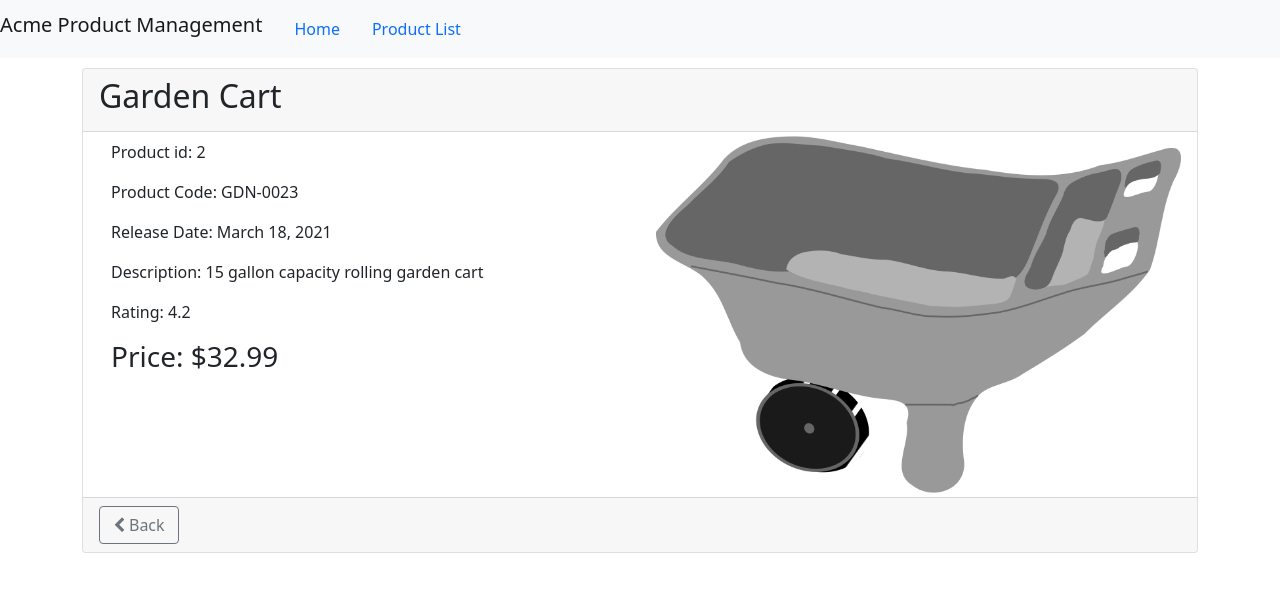
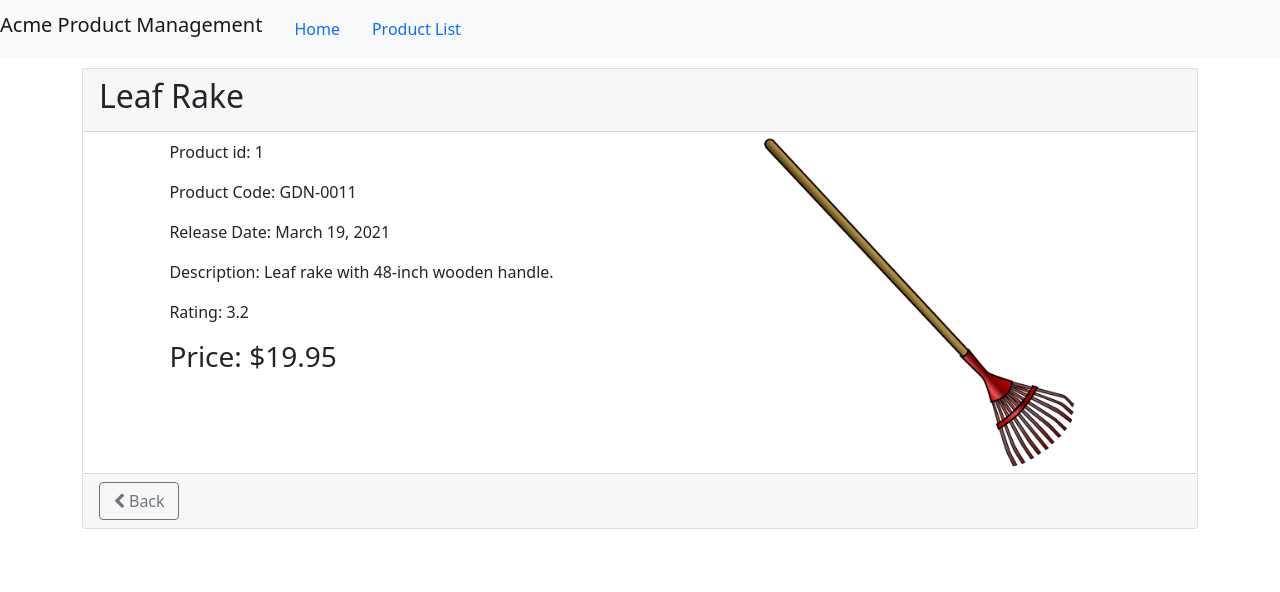
Before and after one commit to conradoalexsander/Angular-APM, an Angular app: page /products/1 in a window 1280 px wide. Shown: the top 592 px of the page. Built offline with nearby package versions, Linux system fonts and the light colour scheme.

Commit message:
Added dynamic product to product detail

```diff
--- a/src/app/products/product-detail.component.html
+++ b/src/app/products/product-detail.component.html
@@ -5,8 +5,8 @@
     </div>
 
     <div class="container">
-        <div class="row">
-            <div class="col-sm">
+        <div class="row ">
+            <div class="col-sm d-flex justify-content-center">
                 <ul class="list-group list-group-flush border-0">
                     <li class="list-group-item border-bottom-0">Product id: {{product?.productId}}</li>
                     <li class="list-group-item border-bottom-0">Product Code: {{product?.productCode}}</li>
@@ -20,10 +20,12 @@
                 </ul>
             </div>
             <div class="col-sm">
-                <div class='img-container'>
-                    <img [src]='product?.imageUrl'
-                         alt=''
-                         class='img-fluid img-thumbnail border-0'>
+                <div class='container d-flex justify-content-center'>
+                    <div class='col-md-8 px-0 '>
+                        <img [src]='product?.imageUrl'
+                             alt=''
+                             class='img-fluid img-thumbnail border-0 rounded mx-auto d-block'>
+                    </div>
                 </div>
             </div>
         </div>
--- a/src/app/products/product-detail.component.ts
+++ b/src/app/products/product-detail.component.ts
@@ -1,30 +1,32 @@
-import { Component, OnInit } from '@angular/core';
+import { Component, OnDestroy, OnInit } from '@angular/core';
 import { ActivatedRoute, Router } from '@angular/router';
+import { Subscription } from 'rxjs';
 import { IProduct } from './product';
+import { ProductService } from './product.service';
 
 @Component({
   templateUrl: './product-detail.component.html',
   styleUrls: ['./product-detail.component.css']
 })
-export class ProductDetailComponent implements OnInit {
+export class ProductDetailComponent implements OnInit, OnDestroy {
+  constructor(private productService: ProductService, private route: ActivatedRoute, private router: Router) { }
   pageTitle: string = 'Product Detail';
   product: IProduct | undefined;
-
-  constructor(private route: ActivatedRoute, private router: Router) { }
+  sub!: Subscription;
 
   ngOnInit(): void {
     const id = Number(this.route.snapshot.paramMap.get('id'));
     this.pageTitle += `: ${id}`;
-    this.product = {
-      "productId": 2,
-      "productName": "Garden Cart",
-      "productCode": "GDN-0023",
-      "releaseDate": "March 18, 2021",
-      "description": "15 gallon capacity rolling garden cart",
-      "price": 32.99,
-      "starRating": 4.2,
-      "imageUrl": "assets/images/garden_cart.png"
-    };
+    this.sub = this.productService.getProducts().subscribe({
+      next: products => {
+        this.product = products.find(product => product.productId == id);
+      },
+      error: err => console.log('Invalid product id')
+    });
+  }
+
+  ngOnDestroy(): void {
+    this.sub.unsubscribe;
   }
 
   onBack(): void {
--- a/src/app/products/product-list.component.html
+++ b/src/app/products/product-list.component.html
@@ -47,6 +47,7 @@
                         </td>
                         <td>
                             <a [routerLink]="['/products', product.productId]"
+                               [state]="{product: 'product' }"
                                routerLinkActive="ProductDetailComponent">
                                 {{product.productName}}
                             </a>
```
